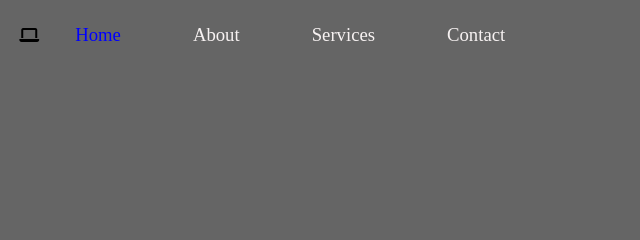
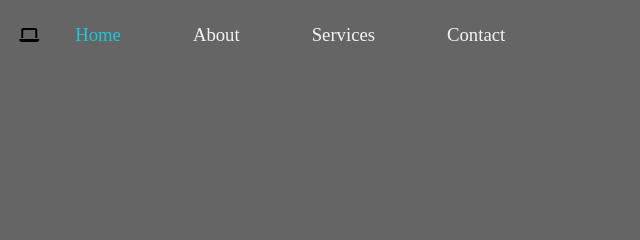
Before and after one commit to Harmeet135/education_website, a plain HTML site: page index.html in a window 1280 px wide. In both pictures the pointer is over the link "Home". Shown: the top 240 px of the page, 0-640 px from the left. Drawn offline with Linux system fonts and the light colour scheme.

Commit message:
Update style.css

```diff
--- a/css/style.css
+++ b/css/style.css
@@ -38,7 +38,7 @@ margin-left: 3%;
 }
 
 .navbarlist li a:hover{
-    color: blue;
+    color: rgb(27, 198, 221);
 }
 
 .rightnav{
```
